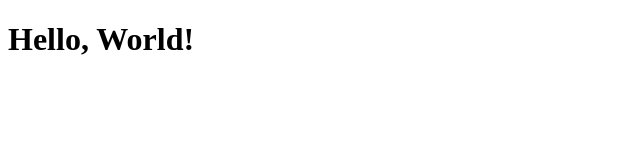
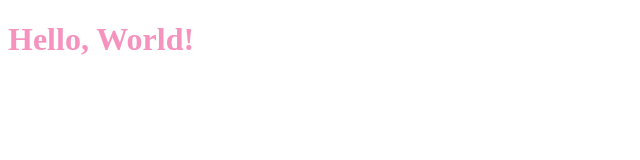
Before and after one commit to e-weimer/CS3338-first-project, a plain HTML site: page index.html in a window 1280 px wide. Shown: the whole page, without its empty margins (0-640 px from the left). Drawn offline with Linux system fonts and the light colour scheme.

Commit message:
Updated font color of text to pink in index.html file.

```diff
--- a/index.html
+++ b/index.html
@@ -4,6 +4,11 @@
     <meta charset="UTF-8">
     <meta name="viewport" content="width=device-width, initial-scale=1.0">
     <title>My First Project</title>
+    <style>
+        body {
+            color: #f592be;
+        }
+    </style>
 </head>
 <body>
     <h1>Hello, World!</h1>
```
